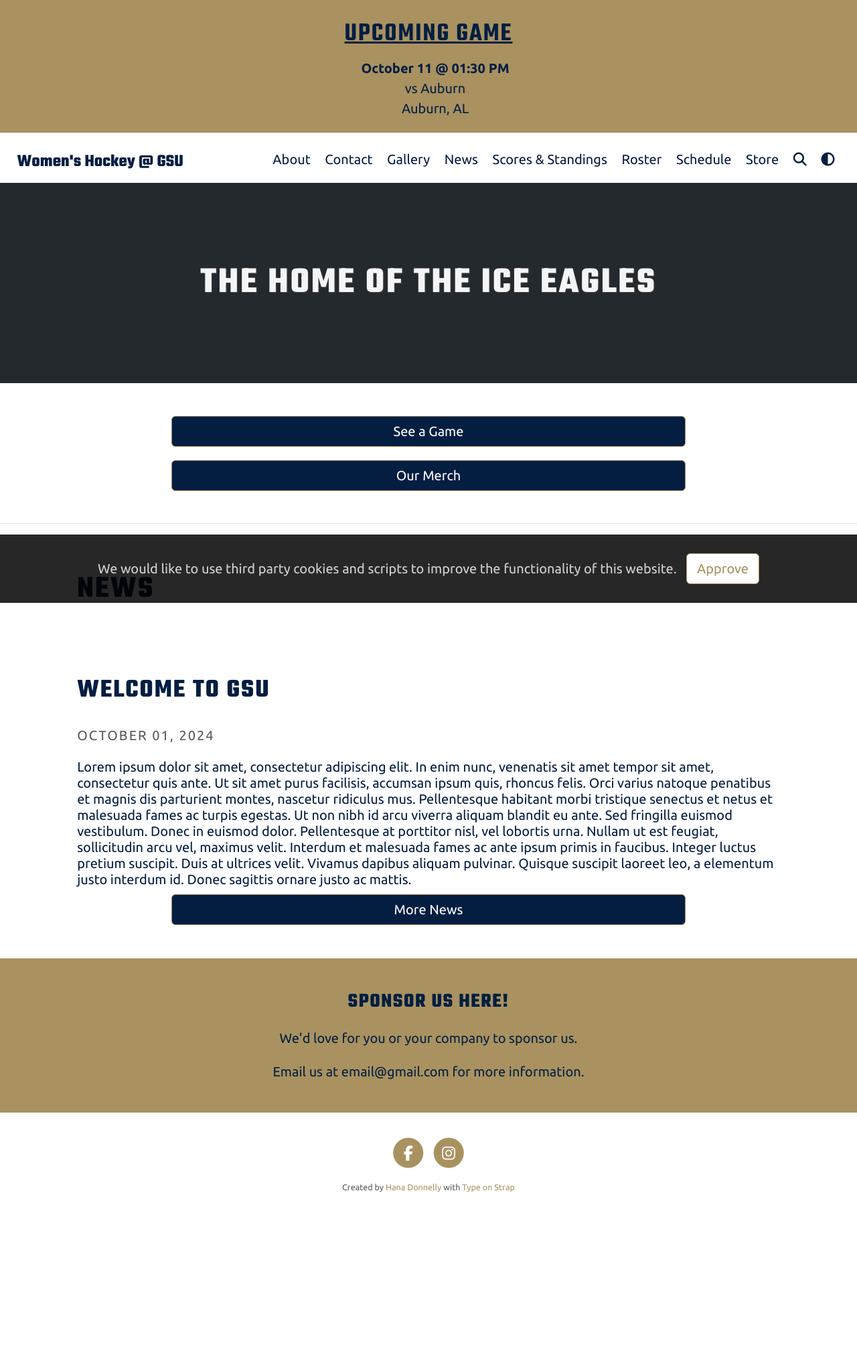
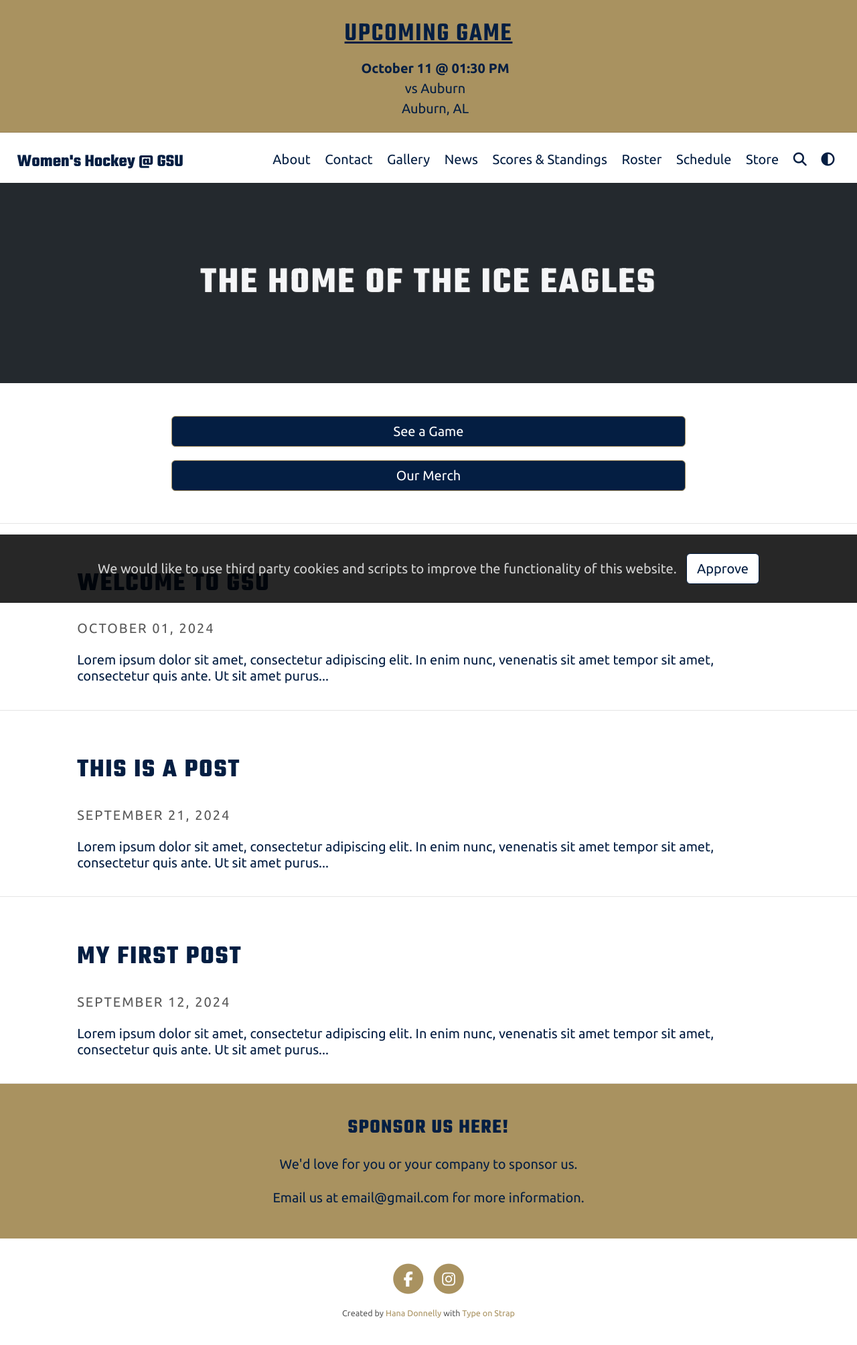
Before and after one commit to hanaEdonnelly/gsuhockey, a Jekyll site: the page built from index.html, in a window 1280 px wide. Shown: the whole page at 67% size. Built offline with Jekyll 4.4.1, drawn with Linux system fonts in a browser that asks for light colours; a script that is not in the unit is left out; before the commit the page ends 1820 px from its top, so only the background shows below that.

Commit message:
Fixed nesting news on homepage

```diff
--- a/_layouts/home.liquid
+++ b/_layouts/home.liquid
@@ -1,6 +1,8 @@
 ---
 layout: homepage
+description: The official website of Women's Ice Hockey at Georgia Southern University.
 ---
+
 <div class="home">
     <style scoped>
         {% assign image = site.header_feature_image | relative_url | split: '.' %}
@@ -10,7 +12,7 @@ layout: homepage
         {% if site.header_feature_image_responsive %}
             @media screen and (max-width: 768px) {
                 .call-out_img {
-                background-image: url('{{ image[0] | append: '-medium.' | append: image[1] | default: image}}');
+                    background-image: url('{{ image[0] | append: '-medium.' | append: image[1] | default: image }}');
                 }
             }
             @media screen and (max-width: 576px) {
@@ -20,12 +22,15 @@ layout: homepage
             }
         {% endif %}
     </style>
+
     <div id="main" class="call-out call-out_img">
-        <h1> {{ site.header_text | default: "Change <code>header_text</code> in <code>_config.yml</code>" }} </h1>
+        <h1>{{ site.header_text | default: "Change <code>header_text</code> in <code>_config.yml</code>" }}</h1>
     </div>
+
     <!--<div class="posts">
         <iframe src="https://gamesheetstats.com/seasons/3789/teams/144519/schedule?filter%5Bdivision%5D=21795&filter%5Bquery%5D=carolina&configuration[primary-colour]=73000a&configuration[secondary-colour]=000000&configuration[navigation]=false&configuration[logo]=false&configuration[filters]=false" frameborder="0" style="width:100%; height: 500px;"></iframe>
     </div>-->
+
     <div class="posts">
         <div class="post-teaser">
             <div class="button-container">
@@ -34,11 +39,9 @@ layout: homepage
             </div>
         </div>
     </div>
-    <div class="posts">
-        <div class="post-teaser" id="news">
-            <h1>News</h1>
-        </div>
-        {% for post in site.posts limit:3 %}
+
+    <div class="posts" id="news">
+        {% for post in site.posts %}
             <div class="post-teaser">
                 {% if post.thumbnail %}
                     <div class="post-img">
@@ -47,35 +50,33 @@ layout: homepage
                         </a>
                     </div>
                 {% endif %}
-            <span>
                 <header>
                     <h2>
                         <a aria-label="{{ post.title }}" class="post-link" href="{{ post.url | relative_url }}">
                             {{ post.title }}
                         </a>
-                </h1>
+                    </h2>
                     {% include blog/post_info.liquid author=post.author date=post.date %}
                 </header>
                 {% if site.excerpt or site.theme_settings.excerpt %}
                     <div class="excerpt">
                         {% if site.excerpt == "truncate" %}
-                        {{ post.content | strip_html | truncate: '250' | escape }}
+                            {{ post.content | strip_html | truncate: 150 | escape }}
                         {% else %}
-                        {{ post.excerpt | strip_html | escape }}
+                            {{ post.excerpt | strip_html | truncate: 150 | escape }}
                         {% endif %}
                     </div>
                 {% endif %}
-            </span>
-            <div class="button-container">
-                <a href="pages/news" class="button-inverse">More News</a>
-            </div>
             </div>
         {% endfor %}
+    </div>
+
     <div class="banner">
         <h3>Sponsor us here!</h3>
         <p>We'd love for you or your company to sponsor us.</p>
         <p>Email us at email@gmail.com for more information.</p>
     </div>
+
     {% comment %}
         {% capture _blog %}{% include blog/blog.liquid %}{% endcapture %}
         {{ _blog | split: " " | join: " " }}
--- /dev/null
+++ b/_posts/2024-09-12-news0.md
@@ -0,0 +1,7 @@
+---
+layout: post
+title: "My first post"
+---
+Lorem ipsum dolor sit amet, consectetur adipiscing elit. In enim nunc, venenatis sit amet tempor sit amet, consectetur quis ante. Ut sit amet purus facilisis, accumsan ipsum quis, rhoncus felis. Orci varius natoque penatibus et magnis dis parturient montes, nascetur ridiculus mus. Pellentesque habitant morbi tristique senectus et netus et malesuada fames ac turpis egestas. Ut non nibh id arcu viverra aliquam blandit eu ante. Sed fringilla euismod vestibulum. Donec in euismod dolor. Pellentesque at porttitor nisl, vel lobortis urna. Nullam ut est feugiat, sollicitudin arcu vel, maximus velit. Interdum et malesuada fames ac ante ipsum primis in faucibus. Integer luctus pretium suscipit. Duis at ultrices velit. Vivamus dapibus aliquam pulvinar. Quisque suscipit laoreet leo, a elementum justo interdum id. Donec sagittis ornare justo ac mattis.
+
+Vestibulum imperdiet egestas erat, sed placerat orci accumsan eu. Donec rhoncus rhoncus eros, sit amet efficitur neque tristique vitae. In congue auctor pharetra. Maecenas nulla leo, tristique in dictum at, tempus et ipsum. Aliquam a eleifend sem. Pellentesque condimentum nunc sed ligula venenatis, aliquam tincidunt dui sagittis. Nunc tristique massa pulvinar elit pellentesque, interdum varius nisl eleifend.
--- /dev/null
+++ b/_posts/2024-09-21-news1.md
@@ -0,0 +1,7 @@
+---
+layout: post
+title: "This is a post"
+---
+Lorem ipsum dolor sit amet, consectetur adipiscing elit. In enim nunc, venenatis sit amet tempor sit amet, consectetur quis ante. Ut sit amet purus facilisis, accumsan ipsum quis, rhoncus felis. Orci varius natoque penatibus et magnis dis parturient montes, nascetur ridiculus mus. Pellentesque habitant morbi tristique senectus et netus et malesuada fames ac turpis egestas. Ut non nibh id arcu viverra aliquam blandit eu ante. Sed fringilla euismod vestibulum. Donec in euismod dolor. Pellentesque at porttitor nisl, vel lobortis urna. Nullam ut est feugiat, sollicitudin arcu vel, maximus velit. Interdum et malesuada fames ac ante ipsum primis in faucibus. Integer luctus pretium suscipit. Duis at ultrices velit. Vivamus dapibus aliquam pulvinar. Quisque suscipit laoreet leo, a elementum justo interdum id. Donec sagittis ornare justo ac mattis.
+
+Vestibulum imperdiet egestas erat, sed placerat orci accumsan eu. Donec rhoncus rhoncus eros, sit amet efficitur neque tristique vitae. In congue auctor pharetra. Maecenas nulla leo, tristique in dictum at, tempus et ipsum. Aliquam a eleifend sem. Pellentesque condimentum nunc sed ligula venenatis, aliquam tincidunt dui sagittis. Nunc tristique massa pulvinar elit pellentesque, interdum varius nisl eleifend.
--- a/_sass/base/_global.scss
+++ b/_sass/base/_global.scss
@@ -279,6 +279,7 @@ details {
     cursor: pointer;
     margin-left: 0.6rem;
     background-color: #fff;
+    color: #041e42;
   }
 }
 
```
Lines whose indentation alone changed are shown as unchanged.
